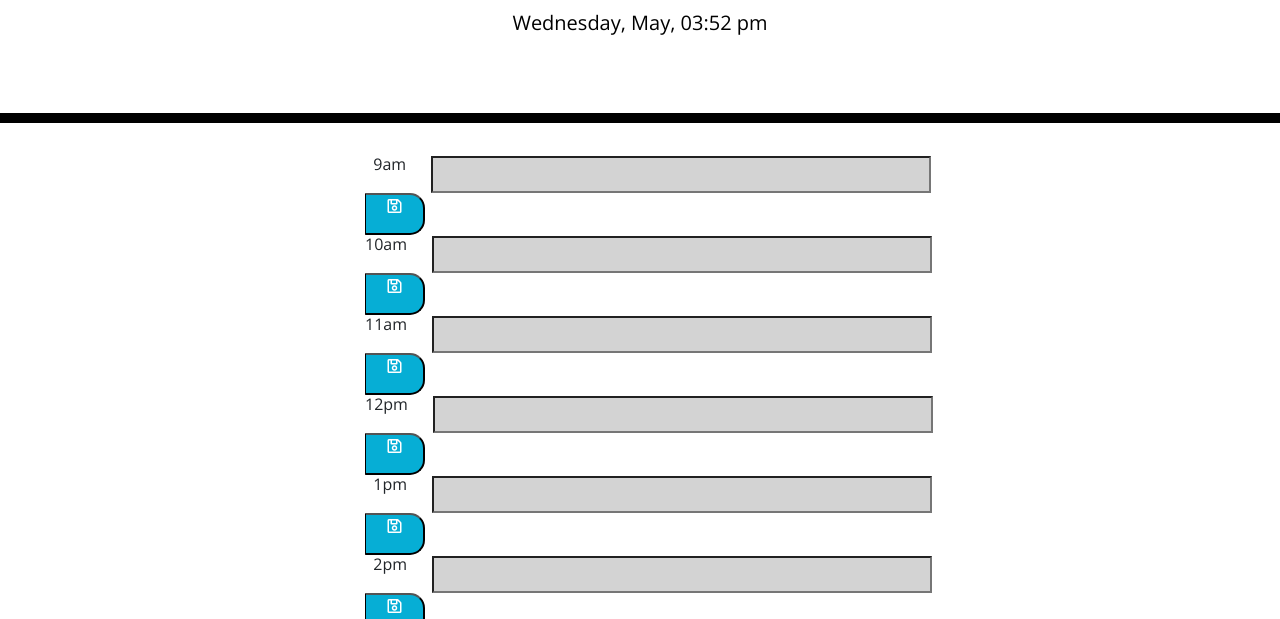
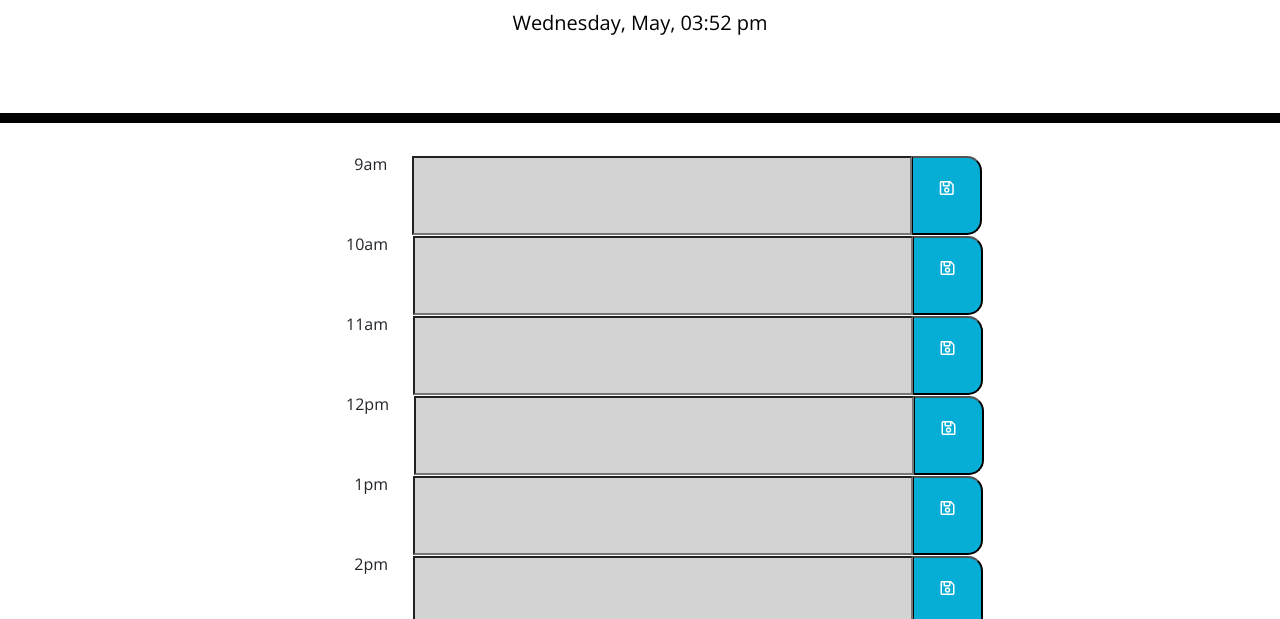
Before and after one commit to KCGooner/day_planner, a plain HTML site: page index.html in a window 1280 px wide. Shown: the part 181-800 px from the top of the page. Drawn offline with nearby package versions, Linux system fonts and the light colour scheme.

Commit message:
resized save button to fix back into row

```diff
--- a/assets/css/style.css
+++ b/assets/css/style.css
@@ -83,8 +83,7 @@ textarea{
 .row {
   white-space: pre-wrap;
   height: 80px;
-  border-top: 1px solid white;;
-  width: 600px;
+  border-top: 1px solid white;
 }
 
 .hour {
@@ -124,7 +123,7 @@ hr {
   border-bottom-right-radius: 15px;
   background-color: #06AED5;
   color: white;
-  width: 60px;
+  width: 70px;
 }
 
 .saveBtn i:hover {
```
